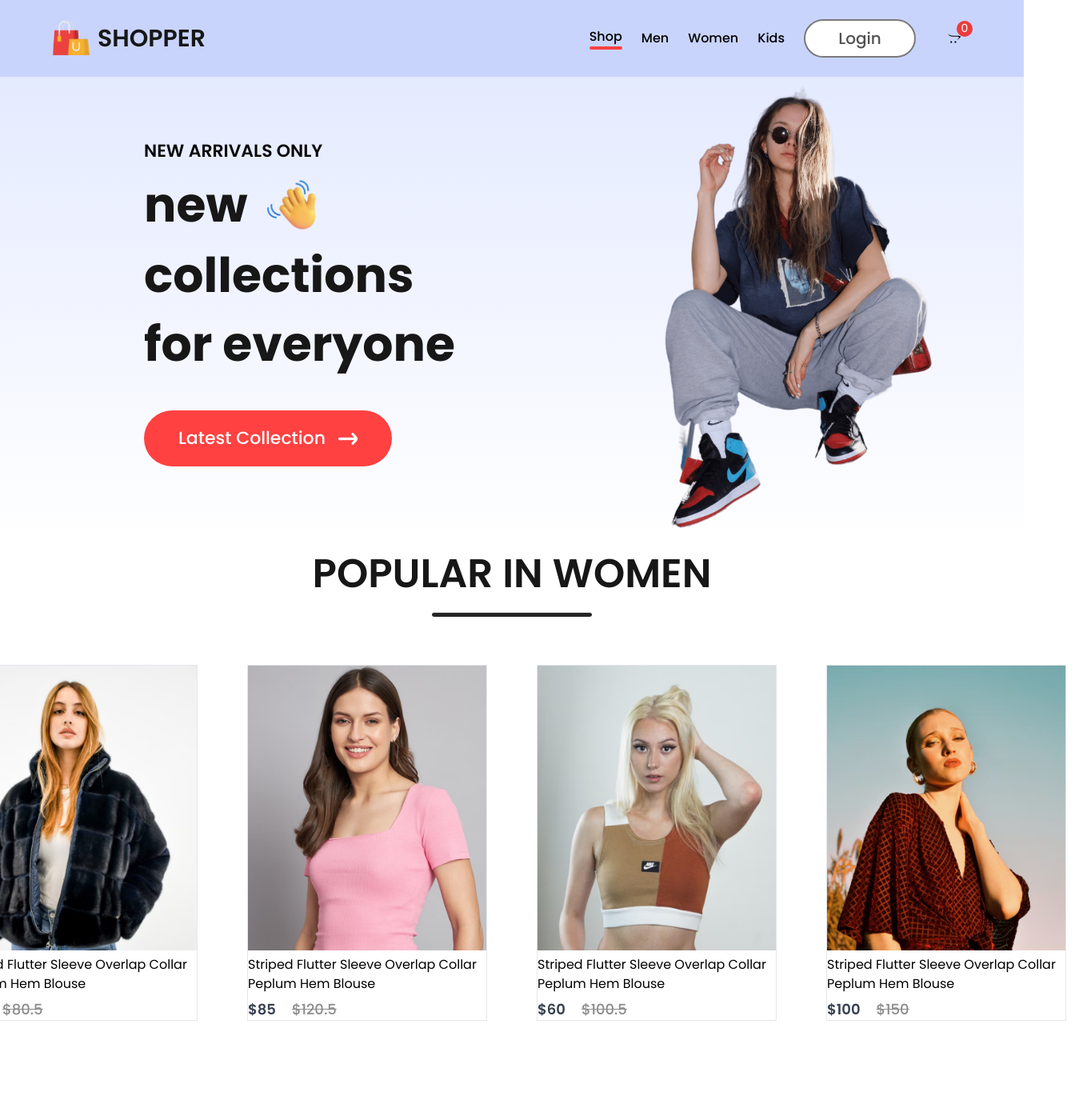
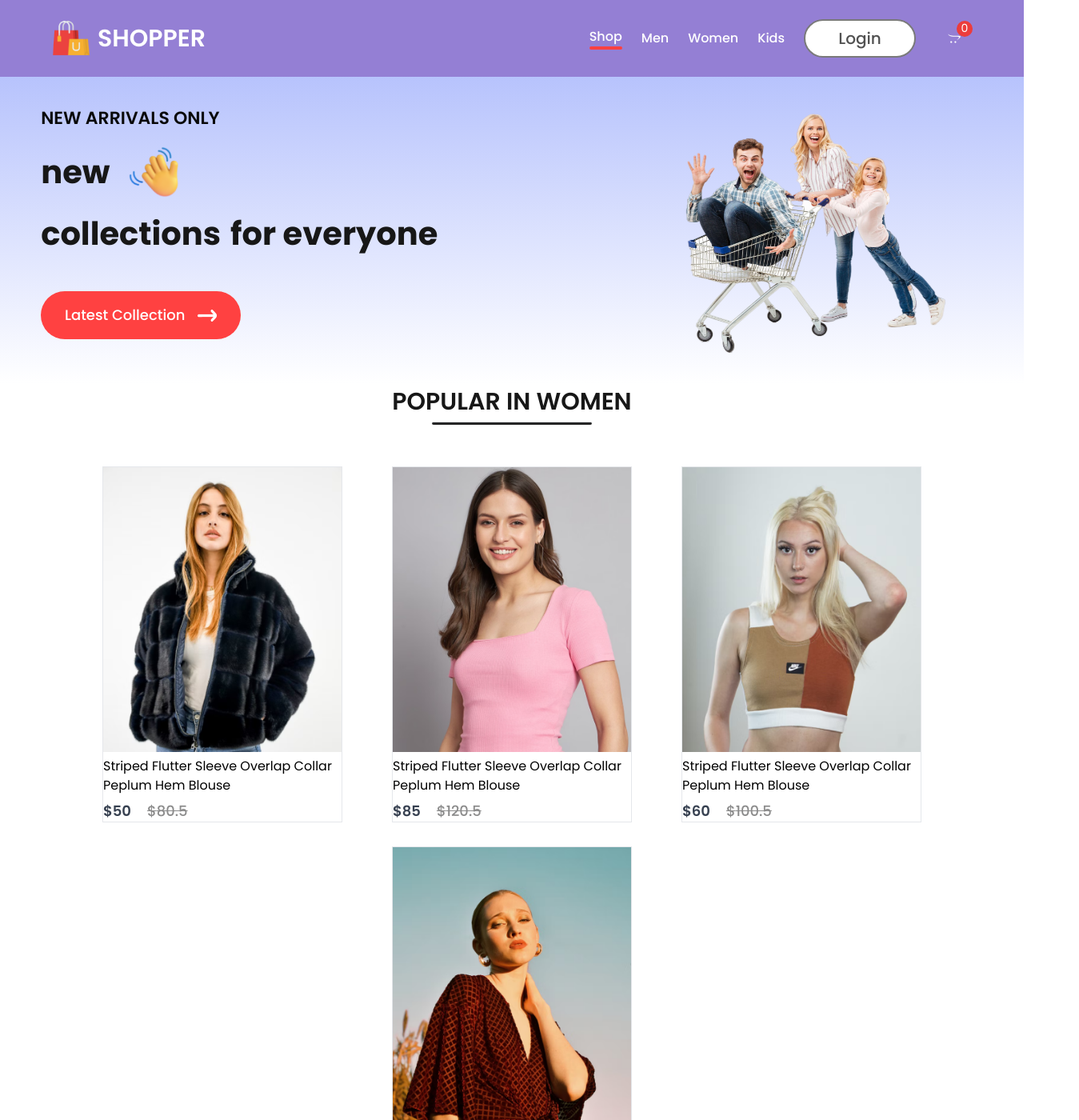
Before and after one commit to Sagar-tech-coder/Shopper, a React (Create React App) app: page / in a window 1280 px wide. Shown: the top 1400 px of the page at 80% size, 1349 px wide, since content can reach past the window. Built offline with nearby package versions, Linux system fonts and the light colour scheme.

Commit message:
hero-img

```diff
--- a/src/components/footer/Footer.jsx
+++ b/src/components/footer/Footer.jsx
@@ -18,9 +18,9 @@ const Footer = () => {
           <img
             src={footer_logo}
             alt=""
-            className="max-[400px]:h-[50px] max-[500px]:h-[50px]"
+            className="max-[400px]:h-[50px] max-[500px]:h-[50px] max-[1200px]:h-[60px] max-[1340px]:h-[60px]"
           />
-          <p className="text-[#383838] text-[46px] font-bold max-[400px]:text-[20px] max-[500px]:text-[25px]">
+          <p className="text-[#383838] text-[46px] font-bold max-[400px]:text-[20px] max-[500px]:text-[25px] max-[1340px]:text-[30px] max-[1340px]:font-semibold">
             SHOOPER
           </p>
         </div>
@@ -54,7 +54,7 @@ const Footer = () => {
         <div className="footer-copyright flex flex-col items-center w-[100%] mb-[30px] text-[#1a1a1a] text-[20px] gap-[30px] max-[400px]:text-[10px] max-[400px]:gap-[15px] max-[400px]:mb-[15px] max-[500px]:text-[12px] max-[500px]:gap-[15px] max-[500px]:mb-[15px]">
           <hr className="w-[80%] border-none rounded-[10px] h-[3px] bg-[#c7c7c7]" />
           <p>
-            Copyright @ 2024 | Designed by{" "}
+            Copyright @ 2024 | Developed by{" "}
             <Link to="https://sagarpatra.vercel.app/" className="text-blue-600">
               Sagar
             </Link>{" "}
--- a/src/components/hero/Hero.jsx
+++ b/src/components/hero/Hero.jsx
@@ -1,23 +1,23 @@
 import React from "react";
 import hand_icon from "../assets/hand_icon.png";
 import arrow_icon from "../assets/arrow.png";
-import hero_image from "../assets/hero_image.png";
+import hero_image from "../assets/hero-image.png";
 
 const Hero = () => {
   return (
     <>
       <section
         id="hero"
-        className="pt-[10vh] flex bg-gradient-to-b from-indigo-100 max-[400px]:flex-col max-[400px]:p-7 max-[400px]:pt-[100px] max-[500px]:flex-col ..."
+        className="pt-[10vh] flex bg-gradient-to-b from-indigo-300 max-[400px]:flex-col max-[400px]:p-7 max-[400px]:pt-[100px] max-[500px]:flex-col max-[1200px]:pt-[14vh] ..."
       >
         {/* hero left */}
-        <div className="hero-left flex flex-[1] flex-col justify-center gap-5 pl-[180px] leading-[1.1] max-[400px]:pl-[0] max-[500px]:pl-[4vw] max-[500px]:pr-[4vw] max-[500px]:pt-[12vh]">
-          <h2 className="text-[#090909] text-[22px] font-semibold max-[400px]:text-[12px] max-[500px]:text-[15px]">
+        <div className="hero-left flex flex-[1] flex-col justify-center gap-5 pl-[180px] leading-[1.1] max-[400px]:pl-[0] max-[400px]:pt-0 max-[500px]:pl-[4vw] max-[500px]:pr-[4vw] max-[400px]:gap-2 max-[500px]:pt-[6vh] max-[1200px]:pl-[5vw] max-[1280px]:pl-[4vw]">
+          <h2 className="text-[#090909] text-[22px] font-semibold max-[400px]:text-[12px] max-[500px]:text-[15px] max-[500px]:font-medium">
             NEW ARRIVALS ONLY
           </h2>
           <>
             <div className="hero-hand-icon flex items-center gap-5">
-              <p className="text-[#171717] text-[60px] font-bold max-[400px]:text-[25px] max-[400px]:font-semibold max-[500px]:text-[30px]">
+              <p className="text-[#171717] text-[60px] font-bold max-[400px]:text-[25px] max-[400px]:font-semibold max-[500px]:text-[30px] max-[1280px]:text-[40px]">
                 new
               </p>
               {/* hand icon */}
@@ -27,15 +27,17 @@ const Hero = () => {
                 className="w-[70px] max-[400px]:w-[40px] max-[500px]:w-[45px]"
               />
             </div>
-            <p className="text-[#171717] text-[60px] font-bold max-[400px]:text-[25px] max-[400px]:font-semibold max-[500px]:text-[30px]">
-              collections
-            </p>
-            <p className="text-[#171717] text-[60px] font-bold max-[400px]:text-[25px] max-[400px]:font-semibold max-[500px]:text-[30px]">
-              for everyone
-            </p>
+            <div className="single-div max-[600px]:flex max-[600px]:gap-2 max-[1280px]:flex max-[1280px]:gap-3">
+              <p className="text-[#171717] text-[60px] font-bold max-[400px]:text-[25px] max-[400px]:font-semibold max-[500px]:text-[30px] max-[1280px]:text-[40px]">
+                collections
+              </p>
+              <p className="text-[#171717] text-[60px] font-bold max-[400px]:text-[25px] max-[400px]:font-semibold max-[500px]:text-[30px] max-[1280px]:text-[40px]">
+                for everyone
+              </p>
+            </div>
           </>
           {/* hero latest button */}
-          <div className="hero-latest-btn text-white bg-[#ff4141] flex items-center justify-center gap-4 w-[310px] h-[70px] rounded-[75px] mt-[30px] text-[22px] font-medium max-[400px]:w-[200px] max-[400px]:h-[40px] max-[400px]:text-[13px] max-[500px]:w-[200px] max-[500px]:h-[40px] max-[500px]:text-[15px]">
+          <div className="hero-latest-btn text-white bg-[#ff4141] flex items-center justify-center gap-4 w-[310px] h-[70px] rounded-[75px] mt-[30px] text-[22px] font-medium max-[400px]:w-[200px] max-[400px]:h-[40px] max-[400px]:mt-[15px] max-[400px]:text-[13px] max-[500px]:w-[200px] max-[500px]:h-[40px] max-[500px]:text-[15px] max-[1280px]:h-[60px] max-[1280px]:w-[250px] max-[1280px]:text-[18px]">
             <div>Latest Collection</div>
             <img src={arrow_icon} alt="" className="max-[500px]:w-[15px]" />
           </div>
@@ -46,7 +48,7 @@ const Hero = () => {
           <img
             src={hero_image}
             alt=""
-            className="h-[600px] max-[400px]:h-[500px]"
+            className="h-[500px] w-[650px] max-[400px]:h-[250px] max-[400px]:w-[550px] max-[500px]:h-[320px] max-[500px]:w-[500px] max-[1200px]:h-[400px] max-[1200px]:w-[600px] max-[1280px]:h-[400px] max-[1280px]:w-[650px] max-[1280px]:pt-[30px]"
           />
         </div>
       </section>
--- a/src/components/navbar/Navbar.css
+++ b/src/components/navbar/Navbar.css
@@ -37,7 +37,7 @@
   .hamburger {
     display: none;
     flex-direction: column;
-    /* cursor: pointer; */
+    font-size: 2rem;
   }
 
   /* .hamburger .bar {
@@ -56,7 +56,7 @@
       right: 0;
       width: 100%;
       flex-direction: column;
-      background-color: #c9d4fd;
+      background-color: #735bb9;
       align-items: center;
       display: none;
     }
--- a/src/components/navbar/Navbar.jsx
+++ b/src/components/navbar/Navbar.jsx
@@ -14,16 +14,16 @@ function Navbar() {
   };
 
   return (
-    <nav className="navbarl bg-[#c9d4fd] w-full h-[12vh] fixed z-50 flex justify-between px-[5vw] shadow-gray-300 max-[660px]:justify-between max-[660px]:items-center max-[400px]:py-4 max-[400px]:px-5">
+    <nav className="navbarl bg-[#947fd4] w-full h-[12vh] fixed z-50 flex justify-between px-[5vw] shadow-gray-300 max-[660px]:justify-between max-[660px]:items-center max-[400px]:py-4 max-[400px]:px-5">
       <div className="nav-logo flex items-center gap-2">
         <img src={Logo} alt="" className="h-[50px] max-[400px]:h-[40px]" />
-        <p className="text-[#171717] text-[30px] font-semibold max-[400px]:font-medium max-[400px]:text-[20px]">
+        <p className="text-white text-[30px] font-semibold max-[400px]:font-medium max-[400px]:text-[20px]">
           SHOPPER
         </p>
       </div>
       <div id="ham-nav" className={`navbar-links ${isOpen ? "active" : ""}`}>
         <div className="py-10 flex gap-6 items-center justify-center max-[400px]:flex max-[400px]:flex-col max-[400px]:">
-          <ul className="nav-menu flex items-center list-none gap-6 font-medium max-[400px]:flex max-[400px]:flex-col">
+          <ul className="nav-menu text-white flex items-center list-none gap-6 font-medium max-[400px]:flex max-[400px]:flex-col">
             <li
               className="flex flex-col items-center justify-center gap-1"
               onClick={() => {
@@ -70,7 +70,7 @@ function Navbar() {
               <Link to="/login">Login</Link>
             </button>
             <Link to="/cart">
-              <FaOpencart />
+              <FaOpencart className="text-white" />
             </Link>
             <div className="nav-cart-count w-[20px] h-[20px] flex items-center justify-center mt-[-25px] ml-[-45px] max-[400px]:mt-[-72px] max-[400px]:ml-[35px] rounded-[10px] text-[14px] bg-[#ec3c3c] text-white">
               0
--- a/src/components/newsLetter/NewsLetter.jsx
+++ b/src/components/newsLetter/NewsLetter.jsx
@@ -6,7 +6,7 @@ const NewsLetter = () => {
       {/* News Letter Section */}
       <section
         id="newsletter"
-        className="w-[80%] h-[40vh] flex flex-col items-center justify-center m-auto py-0 px-[140px] mb-[150px] gap-[30px] bg-gradient-to-b from-indigo-300 max-[400px]:h-[30vh] max-[400px]:w-full max-[400px]:px-[30px] max-[400px]:gap-[5px] max-[400px]:mb-[0] max-[500px]:px-[20px] max-[500px]:w-full max-[500px]:h-[30vh] max-[500px]:gap-[10px] max-[500px]:mb-[20px] ..."
+        className="w-[80%] h-[40vh] flex flex-col items-center justify-center m-auto py-0 px-[140px] mb-[150px] gap-[30px] bg-gradient-to-b from-indigo-300 max-[400px]:h-[30vh] max-[400px]:w-full max-[400px]:px-[30px] max-[400px]:gap-[5px] max-[400px]:mb-[0] max-[500px]:px-[20px] max-[500px]:w-full max-[500px]:h-[30vh] max-[500px]:gap-[10px] max-[500px]:mb-[20px] max-[1200px]:w-full max-[1200px]:mb-[20px] max-[1200px]:pt-[40px] max-[1200px]:gap-[0] max-[1340px]:w-full max-[1340px]:mb-[20px] max-[1340px]:pt-[40px] max-[1340px]:gap-[0] max-[1620px]:w-full max-[1620px]:mb-[20px] max-[1620px]:pt-[40px] max-[1620px]:gap-[0] ..."
       >
         {/* heading text */}
         <h1 className="text-[#454545] text-[40px] font-semibold max-[400px]:text-[17px] max-[500px]:text-[20px]">
@@ -15,7 +15,7 @@ const NewsLetter = () => {
         <p className="text-[#454545] text-[18px] max-[400px]:text-[10px] max-[500px]:text-[12px]">
           Subscribe to our newsletter and stay updated
         </p>
-        <div className="flex items-center justify-between bg-white w-[730px] h-[70px] rounded-[80px] border-[#e3e3e3] max-[400px]:mt-[20px] max-[400px]:w-[300px] max-[400px]:h-[40px] max-[500px]:w-[400px] max-[500px]:h-[50px]">
+        <div className="flex items-center justify-between bg-white w-[730px] h-[70px] rounded-[80px] border-[#e3e3e3] max-[400px]:mt-[20px] max-[400px]:w-[300px] max-[400px]:h-[40px] max-[500px]:w-[400px] max-[500px]:h-[50px] max-[1200px]:mt-[25px] max-[1340px]:mt-[25px] max-[1620px]:mt-[30px]">
           <input
             type="email"
             placeholder="Your Email id ..."
--- a/src/components/offers/Offers.jsx
+++ b/src/components/offers/Offers.jsx
@@ -7,7 +7,7 @@ const Offers = () => {
       {/* Offers Section */}
       <section
         id="offers"
-        className="w-[80%] h-[70vh] flex m-auto py-0 px-[140px] mb-[150px] bg-gradient-to-b from-indigo-200 max-[400px]:w-full max-[400px]:px-[30px] max-[400px]:mb-0 max-[500px]:w-full max-[500px]:h-full max-[500px]:px-[5vw] max-[500px]:mb-6 max-[500px]:my-8 ..."
+        className="w-[80%] h-[70vh] flex m-auto py-0 px-[140px] mb-[150px] bg-gradient-to-b from-indigo-200 max-[400px]:w-full max-[400px]:px-[30px] max-[400px]:mb-0 max-[500px]:w-full max-[500px]:h-full max-[500px]:px-[5vw] max-[500px]:mb-6 max-[500px]:my-8 max-[1200px]:w-[95%] max-[1200px]:mt-[50px] max-[1200px]:h-[90vh] max-[1200px]:px-[40px] max-[1200px]:my-0 max-[1200px]:mb-[50px] max-[1200px]:px-[7vw] max-[1340px]:px-[7vw] max-[1340px]:w-[95%] max-[1340px]:mt-[50px] max-[1340px]:h-[90vh] max-[1340px]:px-[40px] max-[1340px]:my-0 max-[1340px]:mb-[50px] max-[1620px]:w-[95%] max-[1620px]:mt-[50px] max-[1620px]:h-[90vh] max-[1620px]:px-[40px] max-[1620px]:my-0 max-[1620px]:mb-[50px] max-[1620px]:px-[140px] ..."
       >
         {/* Offer Left */}
         <div className="offer-left flex flex-[1] flex-col justify-center max-[500px]:flex max-[500px]:mb-8">
--- a/src/components/popular/Popular.jsx
+++ b/src/components/popular/Popular.jsx
@@ -7,13 +7,13 @@ const Popular = () => {
     <>
       <section
         id="popular"
-        className="flex flex-col items-center gap-[10px] h-[90vh] max-[400px]:h-[100%] max-[400px]:mb-[40px] max-[500px]:h-full"
+        className="flex flex-col items-center gap-[10px] h-[90vh] max-[400px]:h-[100%] max-[400px]:mb-[40px] max-[500px]:h-full max-[1200px]:h-full max-[1200px]:gap-[2px] max-[1200px]:mb-[40px] max-[1340px]:h-full max-[1340px]:gap-[2px] max-[1340px]:mb-[40px] max-[1620px]:h-full"
       >
-        <h1 className="text-[#171717] text-[50px] font-semibold max-[400px]:text-[20px] max-[500px]:text-[22px]">
+        <h1 className="text-[#171717] text-[50px] font-semibold max-[400px]:text-[20px] max-[500px]:text-[22px] max-[1340px]:text-[30px] max-[1340px]:text-[30px]">
           POPULAR IN WOMEN
         </h1>
-        <hr className="w-[200px] h-[6px] rounded-[10px] bg-[#252525] max-[400px]:w-[100px]" />
-        <div className="popular-item mt-[50px] flex gap-[30px] max-[660px]:flex-col">
+        <hr className="w-[200px] h-[6px] rounded-[10px] bg-[#252525] max-[400px]:w-[100px] max-[1200px]:h-[4px] max-[1340px]:h-[4px]" />
+        <div className="popular-item mt-[50px] flex gap-[30px] max-[660px]:flex-col max-[1200px]:flex-wrap max-[1200px]:items-center max-[1200px]:justify-center max-[1340px]:flex-wrap max-[1340px]:items-center max-[1340px]:justify-center">
           {data_product.map((item) => {
             return (
               <Items
```
Also changed, not shown: src/components/newCollections/NewCollections.jsx (+4 -4 lines), src/components/assets/hero-image.png (added), src/components/assets/hero.jpg (added).
